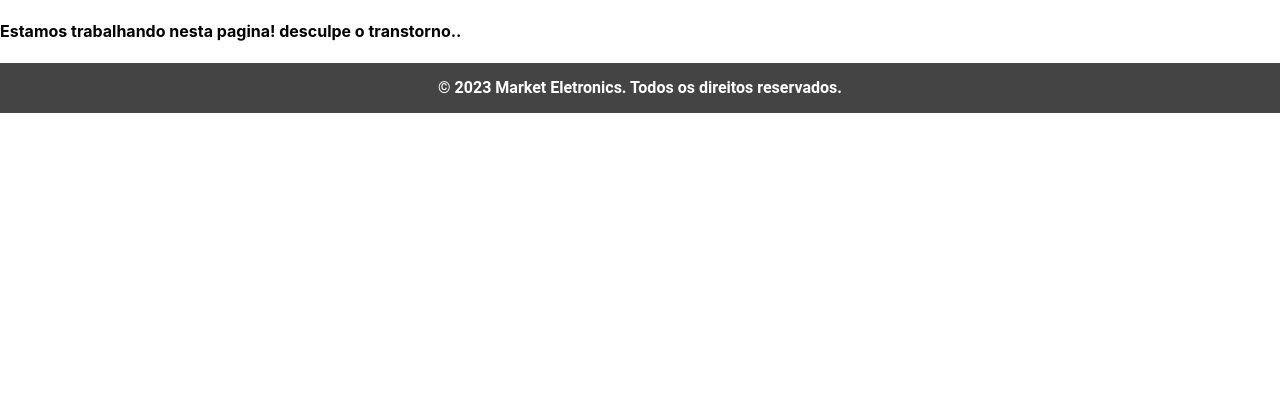
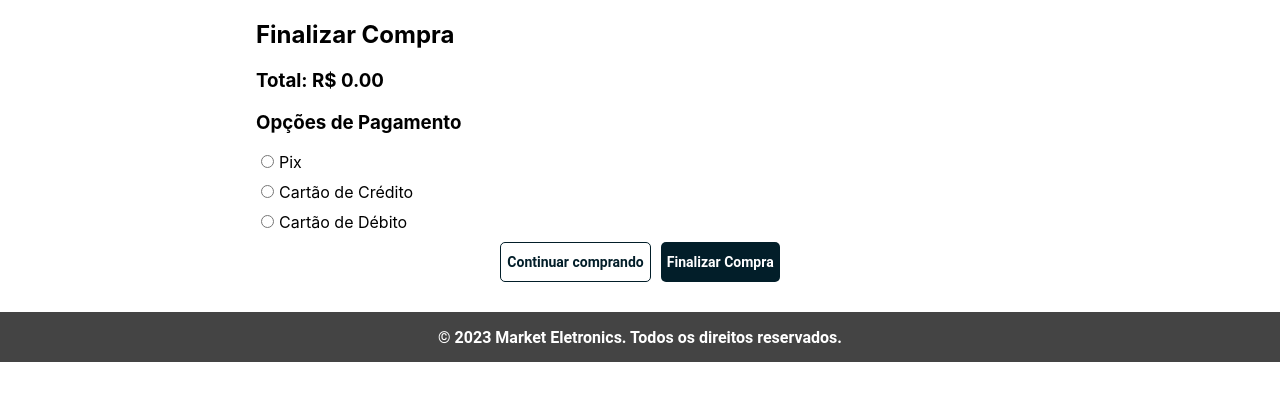
Before and after one commit to WenerRodrigo/plataforma_ecommerce, a React (Create React App) app: page /checkout in a window 1280 px wide. Shown: the top 400 px of the page. Built offline with nearby package versions, Linux system fonts and the light colour scheme.

Commit message:
feat - validating steps to finalize purchase

```diff
--- a/src/components/checkoutPage/index.tsx
+++ b/src/components/checkoutPage/index.tsx
@@ -1,7 +1,143 @@
+import React, { useContext, useState } from "react";
+import { Link } from "react-router-dom";
+import * as S from "./styles";
+import { CartContext } from "../context";
+import { CartItem } from "../cartItem";
+
+// type Product = {
+//   thumbnail: string;
+//   title: string;
+//   price: string;
+// };
+
 export const CheckoutPage = () => {
+  const { cartItems } = useContext(CartContext);
+  const [selectedPaymentOption, setSelectedPaymentOption] =
+    useState<string>("");
+  const [installments, setInstallments] = useState<number>(1);
+
+  const calculateTotal = (): number => {
+    let total: number = 0;
+
+    Object.keys(cartItems).forEach((itemId) => {
+      const { product, quantity } = cartItems[itemId];
+      total += parseFloat(product.price) * quantity;
+    });
+
+    if (selectedPaymentOption === "debito") {
+    } else if (selectedPaymentOption === "credito") {
+      total *= 1.017;
+    }
+
+    return total;
+  };
+
+  const handlePaymentOptionChange = (
+    event: React.ChangeEvent<HTMLInputElement>
+  ) => {
+    setSelectedPaymentOption(event.target.value);
+    setInstallments(1);
+  };
+
+  const handleInstallmentsChange = (
+    event: React.ChangeEvent<HTMLSelectElement>
+  ) => {
+    setInstallments(Number(event.target.value));
+  };
+
+  const renderPaymentDescription = (): React.ReactNode => {
+    if (selectedPaymentOption === "credito") {
+      const total = calculateTotal();
+
+      return (
+        <>
+          <p>Parcelamento em até 12 vezes:</p>
+          <select value={installments} onChange={handleInstallmentsChange}>
+            {[1, 2, 3, 4, 5, 6, 7, 8, 9, 10, 11, 12].map((value) => {
+              let interestRate = 1.017;
+              if (value > 5) {
+                interestRate = 1.08;
+              }
+
+              const installmentValue = (total / value) * interestRate;
+              return (
+                <option key={value} value={value}>
+                  {value}x de R$ {installmentValue.toFixed(2)}
+                </option>
+              );
+            })}
+          </select>
+        </>
+      );
+    }
+
+    return null;
+  };
+
+  const total = calculateTotal();
+
   return (
-    <div>
-      <h4>Estamos trabalhando nesta pagina! desculpe o transtorno..</h4>
-    </div>
+    <S.Container>
+      <h2>Finalizar Compra</h2>
+
+      {Object.keys(cartItems).map((itemId) => (
+        <CartItem
+          key={itemId}
+          product={cartItems[itemId].product}
+          quantity={cartItems[itemId].quantity}
+        />
+      ))}
+
+      <h3>Total: R$ {total.toFixed(2)}</h3>
+
+      <div>
+        <h3>Opções de Pagamento</h3>
+        <S.PaymentOptionRadio>
+          <input
+            type="radio"
+            id="pix"
+            name="paymentOption"
+            value="pix"
+            checked={selectedPaymentOption === "pix"}
+            onChange={handlePaymentOptionChange}
+          />
+          <label htmlFor="pix">Pix</label>
+        </S.PaymentOptionRadio>
+
+        <S.PaymentOptionRadio>
+          <input
+            type="radio"
+            id="credito"
+            name="paymentOption"
+            value="credito"
+            checked={selectedPaymentOption === "credito"}
+            onChange={handlePaymentOptionChange}
+          />
+          <label htmlFor="credito">Cartão de Crédito</label>
+          {renderPaymentDescription()}
+        </S.PaymentOptionRadio>
+
+        <S.PaymentOptionRadio>
+          <input
+            type="radio"
+            id="debito"
+            name="paymentOption"
+            value="debito"
+            checked={selectedPaymentOption === "debito"}
+            onChange={handlePaymentOptionChange}
+          />
+          <label htmlFor="debito">Cartão de Débito</label>
+        </S.PaymentOptionRadio>
+      </div>
+
+      <S.ContentButton>
+        <Link to="/">
+          <S.ButtonVoltar>Continuar comprando</S.ButtonVoltar>
+        </Link>
+        <Link to="/checkout/success">
+          <S.ButtonFinalizar>Finalizar Compra</S.ButtonFinalizar>
+        </Link>
+      </S.ContentButton>
+    </S.Container>
   );
 };
--- /dev/null
+++ b/src/components/checkoutPage/styles.ts
@@ -0,0 +1,70 @@
+import styled from "styled-components";
+
+export const Container = styled.div`
+  width: 60%;
+  margin: 0 auto;
+`;
+
+export const ContentButton = styled.div`
+  display: flex;
+  justify-content: center;
+  align-items: center;
+  width: 100%;
+  gap: 10px;
+`;
+
+export const ButtonFinalizar = styled.button`
+  width: 100%;
+  height: 40px;
+  background-color: #021e29;
+  color: #fff;
+  border: none;
+  cursor: pointer;
+  font-family: "Roboto", sans-serif;
+  font-size: 14px;
+  font-weight: 600;
+  border-radius: 5px;
+  margin-top: auto;
+  margin-bottom: 30px;
+`;
+
+export const ButtonVoltar = styled.button`
+  width: 100%;
+  height: 40px;
+  background-color: #fff;
+  color: #021e29;
+  border: none;
+  cursor: pointer;
+  font-family: "Roboto", sans-serif;
+  font-size: 14px;
+  font-weight: 600;
+  border: 1px solid #021e29;
+  border-radius: 5px;
+  margin-top: auto;
+  margin-bottom: 30px;
+`;
+
+export const PaymentOption = styled.div`
+  padding: 10px;
+  margin: 10px 0;
+  cursor: pointer;
+  border: 1px solid #ccc;
+  border-radius: 5px;
+
+  &:hover {
+    background-color: #f5f5f5;
+  }
+`;
+
+export const PaymentOptionRadio = styled.div`
+  margin-bottom: 10px;
+
+  input {
+    margin-right: 5px;
+  }
+
+  label {
+    font-size: 16px;
+    cursor: pointer;
+  }
+`;
--- a/src/pages/home/styles.ts
+++ b/src/pages/home/styles.ts
@@ -14,6 +14,7 @@ export const Title = styled.h1`
     justify-content: center;
     align-items: center;
     text-align: center;
+    border-bottom: 1px solid #ccc;
     font-size: 28px;
     font-weight: bold;
     font-family: 'Roboto', sans-serif;
```
